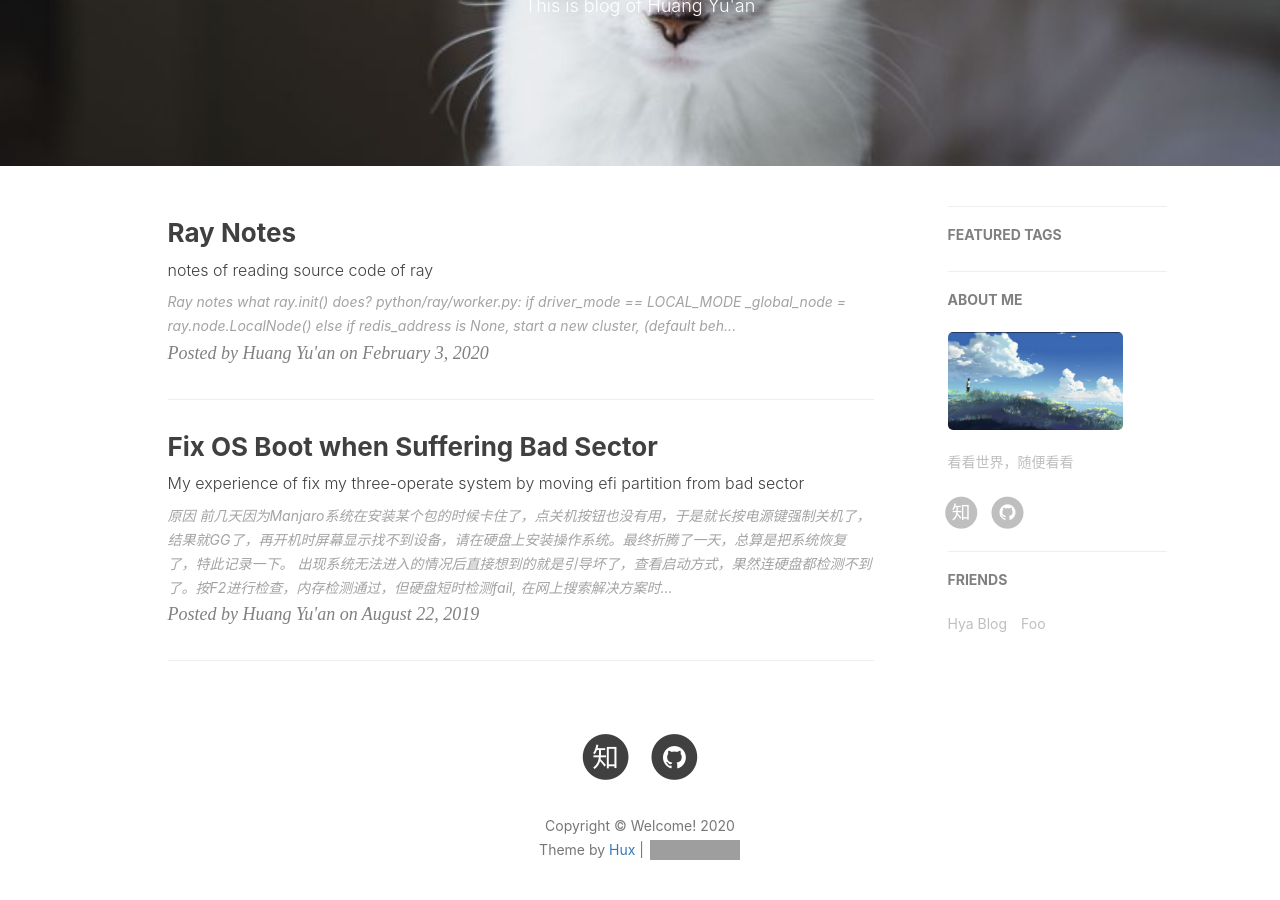
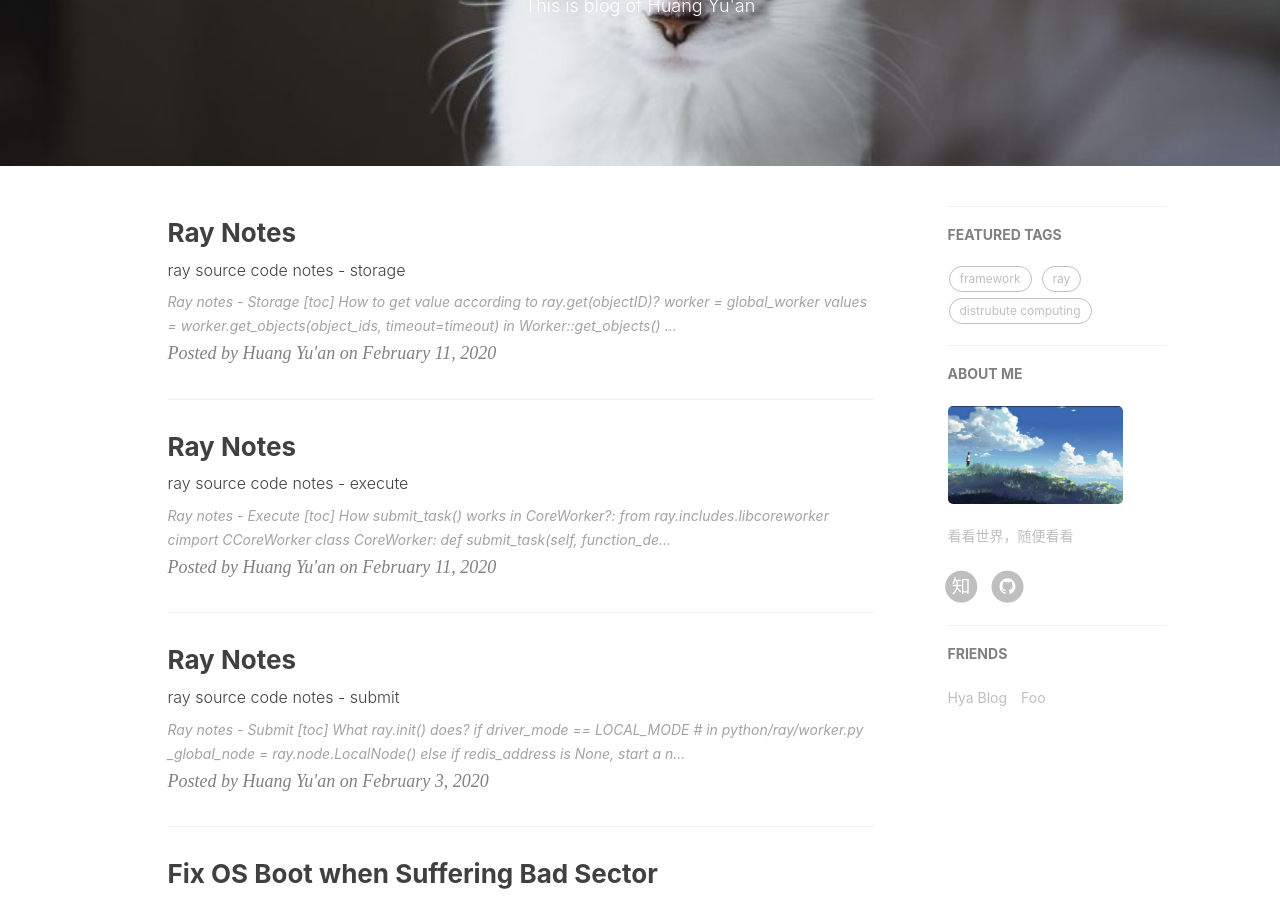
Before and after one commit to maxCodeVector/maxcodevector.github.io, a Jekyll site: the page built from index.html, in a window 1280 px wide and 900 px high, scrolled down 252 px. Built offline with Jekyll 4.4.1, drawn with Linux system fonts in a browser that asks for light colours; nearby versions of some CDN libraries; the list of posts is cut into pages by our own code; comment, search, counter and statistics services are not loaded; some of the changed lines change nothing that is shown; grey boxes are pictures that could not be loaded.

Commit message:
update ray notes

````diff
--- a/_posts/2020-02-03-ray-notes.md
+++ b/_posts/2020-02-03-ray-notes-submit.md
@@ -1,7 +1,7 @@
 ---
 layout:     post
 title:      "Ray Notes"
-subtitle:   "notes of reading source code of ray"
+subtitle:   "ray source code notes - submit"
 date:       2020-02-03
 author:     "Huang Yu'an"
 header-img: "img/post-bg-unix-linux.jpg"
@@ -11,16 +11,18 @@ tags:
     - distrubute computing
 ---
 
-# Ray notes
+# Ray notes - Submit
 
-#### what ray.init() does?
+[toc]
 
-**python/ray/worker.py:**
+### What `ray.init()` does?
 
 if `driver_mode == LOCAL_MODE`
 
 ```python
-        _global_node = ray.node.LocalNode()
+    # in python/ray/worker.py
+
+    _global_node = ray.node.LocalNode()
 ```
 
 else if `redis_address is None`, start a new cluster, (**default behavior**)
@@ -62,9 +64,9 @@ then call connect() to connect this node, call some hook if any
         if _internal_config else {})
 ```
 
-#### python/ray/node.py
 
-When create Node, pass local_mode to RayParams
+
+When creating Node, pass local_mode to RayParams
 
 >local_mode (bool): True if the code should be executed serially
 >without Ray. This is useful for debugging.
@@ -72,7 +74,9 @@ When create Node, pass local_mode to RayParams
 class: ray.node.Node(): create a node, may be start some new process.
 
 ```python
-    def __init__(self,
+	# python/ray/node.py
+
+	def __init__(self,
                  ray_params,
                  head=False,
                  shutdown_at_exit=True,
@@ -95,7 +99,7 @@ class: ray.node.Node(): create a node, may be start some new process.
         """
 ```
 
-#### How to connect a Node (local & remote)?
+### How to connect a Node (local & remote)?
 
 - Some basis check, eg. init twice?
 
@@ -162,7 +166,7 @@ class: ray.node.Node(): create a node, may be start some new process.
 
 
 
-### **How remote decorator works?**
+### How remote decorator works?
 
 **remote(*args, \*\*kwargs)**
 
@@ -293,8 +297,6 @@ is_direct_call: it is **false by default** which is controlled by environment va
 
 return an ActorHandle object
 
-
-
 #### Call the remote class (actor) function
 
 ```python
@@ -307,237 +309,51 @@ return an ActorHandle object
 
 
 
-#### How to get value according to objectID, ray.get()?
+### How create_actor() works in `CoreWorker`?
 
-```python
-    worker = global_worker
-    values = worker.get_objects(object_ids, timeout=timeout)
+```cython
+  def create_actor(self,
+                     function_descriptor,
+                     args,
+                     uint64_t max_reconstructions,
+                     resources,
+                     placement_resources,
+                     c_bool is_direct_call,
+                     int32_t max_concurrency,
+                     c_bool is_detached,
+                     c_bool is_asyncio):
+        cdef:
+            CRayFunction ray_function
+            c_vector[CTaskArg] args_vector
+            c_vector[c_string] dynamic_worker_options
+            unordered_map[c_string, double] c_resources
+            unordered_map[c_string, double] c_placement_resources
+            CActorID c_actor_id
+
+        with self.profile_event(b"submit_task"):
+            prepare_resources(resources, &c_resources)
+            prepare_resources(placement_resources, &c_placement_resources)
+            ray_function = CRayFunction(
+                LANGUAGE_PYTHON, string_vector_from_list(function_descriptor))
+            prepare_args(args, &args_vector)
+
+            with nogil:
+                check_status(self.core_worker.get().CreateActor(
+                    ray_function, args_vector,
+                    CActorCreationOptions(
+                        max_reconstructions, is_direct_call, max_concurrency,
+                        c_resources, c_placement_resources,
+                        dynamic_worker_options, is_detached, is_asyncio),
+                    &c_actor_id))
+
+            return ActorID(c_actor_id.Binary())
 ```
 
-in Worker::get_objects()
-
-```python
-     data_metadata_pairs = self.core_worker.get_objects(
-            object_ids, self.current_task_id, timeout_ms)
-     return self.deserialize_objects(data_metadata_pairs, object_ids)
-```
-
-#### How to put value according, ray.put()?
-
-```python
-object_id = worker.put_object(value)
-
-if not weakref and not worker.mode == LOCAL_MODE:
-    object_id.set_buffer_ref(
-    	worker.core_worker.get_objects([object_id],
-    									worker.current_task_id))
-return object_id
-
-```
-
-in Worker::put_object(),
-
-```python
-   def put_object(self, value, object_id=None):
-       ......
-        serialized_value = self.get_serialization_context().serialize(value)
-        return self.core_worker.put_serialized_object(
-            serialized_value, object_id=object_id)
-```
-
-#### How `submit_task()` works in CoreWorker?:
-
-```cython
-from ray.includes.libcoreworker cimport CCoreWorker
-
-class CoreWorker:
-    def submit_task(self,
-                    function_descriptor,
-                    args,
-                    int num_return_vals,
-                    c_bool is_direct_call,
-                    resources,
-                    int max_retries):
-        cdef:
-            unordered_map[c_string, double] c_resources
-            CTaskOptions task_options
-            CRayFunction ray_function
-            c_vector[CTaskArg] args_vector
-            c_vector[CObjectID] return_ids
-
-        with self.profile_event(b"submit_task"):
-            prepare_resources(resources, &c_resources) # some resources
-            task_options = CTaskOptions(
-                num_return_vals, is_direct_call, c_resources)
-            ray_function = CRayFunction(
-                LANGUAGE_PYTHON, string_vector_from_list(function_descriptor))
-            prepare_args(args, &args_vector) # push arguments
-
-            with nogil:
-                check_status(self.core_worker.get().SubmitTask(
-                    ray_function, args_vector, task_options, &return_ids,
-                    max_retries))
-
-            return VectorToObjectIDs(return_ids)
-```
+It will invoke method `CoreWorker::CreateActor` to create the actor and generate relative actor id.
 
 
 
-python/ray/includes/libcoreworker.pxd:
-
-```cython
-cdef extern from "ray/core_worker/core_worker.h" nogil:
-    cdef cppclass CCoreWorker "ray::CoreWorker":
-        CCoreWorker(const CWorkerType worker_type, const CLanguage language,
-                    const c_string &store_socket,
-                    const c_string &raylet_socket, const CJobID &job_id,
-                    const CGcsClientOptions &gcs_options,
-                    const c_string &log_dir, const c_string &node_ip_address,
-                    int node_manager_port,
-                    CRayStatus (
-                        CTaskType task_type,
-                        const CRayFunction &ray_function,
-                        const unordered_map[c_string, double] &resources,
-                        const c_vector[shared_ptr[CRayObject]] &args,
-                        const c_vector[CObjectID] &arg_reference_ids,
-                        const c_vector[CObjectID] &return_ids,
-                        c_vector[shared_ptr[CRayObject]] *returns) nogil,
-                    CRayStatus() nogil,
-                    c_bool ref_counting_enabled)
-        void Disconnect()
-        CWorkerType &GetWorkerType()
-        CLanguage &GetLanguage()
-
-        void StartExecutingTasks()
-
-        CRayStatus SubmitTask(
-            const CRayFunction &function, const c_vector[CTaskArg] &args,
-            const CTaskOptions &options, c_vector[CObjectID] *return_ids,
-            int max_retries)
-```
-
-src/ray/core_worker/core_worker.cc:
-
-```cpp
-Status CoreWorker::SubmitTask(const RayFunction &function,
-                              const std::vector<TaskArg> &args,
-                              const TaskOptions &task_options,
-                              std::vector<ObjectID> *return_ids, int max_retries) {
-  TaskSpecBuilder builder;
-  const int next_task_index = worker_context_.GetNextTaskIndex();
-  const auto task_id =
-      TaskID::ForNormalTask(worker_context_.GetCurrentJobID(),
-                            worker_context_.GetCurrentTaskID(), next_task_index);
-
-  const std::unordered_map<std::string, double> required_resources;
-  // TODO(ekl) offload task building onto a thread pool for performance
-  BuildCommonTaskSpec(
-      builder, worker_context_.GetCurrentJobID(), task_id,
-      worker_context_.GetCurrentTaskID(), next_task_index, GetCallerId(), rpc_address_,
-      function, args, task_options.num_returns, task_options.resources,
-      required_resources,
-      task_options.is_direct_call ? TaskTransportType::DIRECT : TaskTransportType::RAYLET,
-      return_ids);
-  TaskSpecification task_spec = builder.Build();
-  if (task_options.is_direct_call) {
-    task_manager_->AddPendingTask(GetCallerId(), rpc_address_, task_spec, max_retries);
-    return direct_task_submitter_->SubmitTask(task_spec);
-  } else {
-    return local_raylet_client_->SubmitTask(task_spec);
-  }
-}
-```
-
-#### Some definition:
-
-```cpp
-// Language of a task or worker.
-enum Language {
-  PYTHON = 0;
-  JAVA = 1;
-  CPP = 2;
-}
-
-// Type of a worker.
-enum WorkerType {
-  WORKER = 0;
-  DRIVER = 1;
-}
-
-// Type of a task.
-enum TaskType {
-  // Normal task.
-  NORMAL_TASK = 0;
-  // Actor creation task.
-  ACTOR_CREATION_TASK = 1;
-  // Actor task.
-  ACTOR_TASK = 2;
-}
-```
-
-to be continued...
-
-#### Where are value/reference of objects stored?
-
-1. open a space to store the new data and test if this object_id data has been created, if yet, do nothing and report it.
-
-```cython
- cdef:
-            CObjectID c_object_id
-            shared_ptr[CBuffer] data
-            shared_ptr[CBuffer] metadata
-        metadata = string_to_buffer(serialized_object.metadata)
-        total_bytes = serialized_object.total_bytes
-        object_already_exists = self._create_put_buffer(
-            metadata, total_bytes, object_id, &c_object_id, &data)
-```
-
-Using the Plasma In-Memory Object Store from C++.
-
-```c++
-/* in src/ray/core_worker/store_provider/plasma_store_provider.cc:55 */
-
-Status CoreWorkerPlasmaStoreProvider::Create(const std::shared_ptr<Buffer> &metadata,
-                                             const size_t data_size,
-                                             const ObjectID &object_id,
-                                             std::shared_ptr<Buffer> *data) {
-    ...
-    arrow::Status status =
-        store_client_.Create(plasma_id, data_size, metadata ? metadata->Data() : nullptr,
-                             metadata ? metadata->Size() : 0, &arrow_buffer);
-    ...
-}
-```
-
-2. If it is new object, after allocate a new place, write the serialized data to it, then call Seal() to make it immutable.
-
-```cython
-if not object_already_exists:
-            write_serialized_object(serialized_object, data)
-            with nogil:
-                check_status(
-                    self.core_worker.get().Seal(c_object_id))
-        return ObjectID(c_object_id.Binary())
-
-```
-
-3. Finally return the object id.
-
-#### How create_actor() works in CoreWorker?
-
-
-
-
-
-
-
-#### Where Global Control Store (GCS) stored in? One machine (head) or multiple?
-
-#### How Object Table, Task Table, Function Table implement in GCS?
-
-#### How it schedule task by considering the dependency?
-
-
+### Other useful reference
 
 https://medium.com/distributed-computing-with-ray/how-ray-uses-grpc-and-arrow-to-outperform-grpc-43ec368cb385
 
--- /dev/null
+++ b/_posts/2020-02-11-ray-notes-execute.md
@@ -0,0 +1,235 @@
+---
+layout:     post
+title:      "Ray Notes"
+subtitle:   "ray source code notes - execute"
+date:       2020-02-11
+author:     "Huang Yu'an"
+header-img: "img/post-bg-unix-linux.jpg"
+tags:
+    - framework
+    - ray
+    - distrubute computing
+---
+
+# Ray notes - Execute
+
+[toc]
+
+### How `submit_task()` works in CoreWorker?:
+
+```cython
+from ray.includes.libcoreworker cimport CCoreWorker
+
+class CoreWorker:
+    def submit_task(self,
+                    function_descriptor,
+                    args,
+                    int num_return_vals,
+                    c_bool is_direct_call,
+                    resources,
+                    int max_retries):
+        cdef:
+            unordered_map[c_string, double] c_resources
+            CTaskOptions task_options
+            CRayFunction ray_function
+            c_vector[CTaskArg] args_vector
+            c_vector[CObjectID] return_ids
+
+        with self.profile_event(b"submit_task"):
+            prepare_resources(resources, &c_resources) # some resources
+            task_options = CTaskOptions(
+                num_return_vals, is_direct_call, c_resources)
+            ray_function = CRayFunction(
+                LANGUAGE_PYTHON, string_vector_from_list(function_descriptor))
+            prepare_args(args, &args_vector) # push arguments
+
+            with nogil:
+                check_status(self.core_worker.get().SubmitTask(
+                    ray_function, args_vector, task_options, &return_ids,
+                    max_retries))
+
+            return VectorToObjectIDs(return_ids)
+```
+
+
+
+python/ray/includes/libcoreworker.pxd:
+
+```cython
+cdef extern from "ray/core_worker/core_worker.h" nogil:
+    cdef cppclass CCoreWorker "ray::CoreWorker":
+        CCoreWorker(const CWorkerType worker_type, const CLanguage language,
+                    const c_string &store_socket,
+                    const c_string &raylet_socket, const CJobID &job_id,
+                    const CGcsClientOptions &gcs_options,
+                    const c_string &log_dir, const c_string &node_ip_address,
+                    int node_manager_port,
+                    CRayStatus (
+                        CTaskType task_type,
+                        const CRayFunction &ray_function,
+                        const unordered_map[c_string, double] &resources,
+                        const c_vector[shared_ptr[CRayObject]] &args,
+                        const c_vector[CObjectID] &arg_reference_ids,
+                        const c_vector[CObjectID] &return_ids,
+                        c_vector[shared_ptr[CRayObject]] *returns) nogil,
+                    CRayStatus() nogil,
+                    c_bool ref_counting_enabled)
+        void Disconnect()
+        CWorkerType &GetWorkerType()
+        CLanguage &GetLanguage()
+
+        void StartExecutingTasks()
+
+        CRayStatus SubmitTask(
+            const CRayFunction &function, const c_vector[CTaskArg] &args,
+            const CTaskOptions &options, c_vector[CObjectID] *return_ids,
+            int max_retries)
+```
+
+src/ray/core_worker/core_worker.cc:
+
+```cpp
+Status CoreWorker::SubmitTask(const RayFunction &function,
+                              const std::vector<TaskArg> &args,
+                              const TaskOptions &task_options,
+                              std::vector<ObjectID> *return_ids, int max_retries) {
+  TaskSpecBuilder builder;
+  const int next_task_index = worker_context_.GetNextTaskIndex();
+  const auto task_id =
+      TaskID::ForNormalTask(worker_context_.GetCurrentJobID(),
+                            worker_context_.GetCurrentTaskID(), next_task_index);
+
+  const std::unordered_map<std::string, double> required_resources;
+  // TODO(ekl) offload task building onto a thread pool for performance
+  BuildCommonTaskSpec(
+      builder, worker_context_.GetCurrentJobID(), task_id,
+      worker_context_.GetCurrentTaskID(), next_task_index, GetCallerId(), rpc_address_,
+      function, args, task_options.num_returns, task_options.resources,
+      required_resources,
+      task_options.is_direct_call ? TaskTransportType::DIRECT : TaskTransportType::RAYLET,
+      return_ids);
+  TaskSpecification task_spec = builder.Build();
+  if (task_options.is_direct_call) {
+    task_manager_->AddPendingTask(GetCallerId(), rpc_address_, task_spec, max_retries);
+    return direct_task_submitter_->SubmitTask(task_spec);
+  } else {
+    return local_raylet_client_->SubmitTask(task_spec);
+  }
+}
+```
+
+#### Some definition:
+
+```cpp
+// Language of a task or worker.
+enum Language {
+  PYTHON = 0;
+  JAVA = 1;
+  CPP = 2;
+}
+
+// Type of a worker.
+enum WorkerType {
+  WORKER = 0;
+  DRIVER = 1;
+}
+
+// Type of a task.
+enum TaskType {
+  // Normal task.
+  NORMAL_TASK = 0;
+  // Actor creation task.
+  ACTOR_CREATION_TASK = 1;
+  // Actor task.
+  ACTOR_TASK = 2;
+}
+```
+
+to be continued...
+
+
+
+### How `CoreWorker` execute each task really?
+
+a worker run main_loop will receive and execute task.
+
+```python
+# in class Worker
+    def main_loop(self):
+        """The main loop a worker runs to receive and execute tasks."""
+
+        def sigterm_handler(signum, frame):
+            shutdown(True)
+            sys.exit(1)
+
+        signal.signal(signal.SIGTERM, sigterm_handler)
+        self.core_worker.run_task_loop()
+        sys.exit(0)
+```
+
+Normally we have these processes:
+
+1. **(ray start --head)**
+
+   - process run `python/ray/log_monitor.py`
+
+   - process run `python/ray/reporter.py`
+
+   - raylet process with several child process (worker processes)
+
+   - plasma_store_server process
+
+   - raylet_monitor process
+
+   - two redis-server processes
+
+2. **(ray start redis_addr=xxxxx, join to the head node's cluster)**
+
+3. **(ray.init(ip_addr=xxxxx), connect this cluster)**
+
+4. **(ray.init(), create local worker process)**
+
+   - process run `python/ray/ray_process_reaper.py`::==>`self.start_reaper_process()`
+   - process run `python/ray/monitor.py`
+   - two redis-server processes::==>`self.start_head_processes()`
+   - process run `python/ray/log_monitor.py`
+   - process run `python/ray/reporter.py`
+   - raylet process with serveral child worker processes
+   - plasma_store_server process
+   - raylet_monitor process ::==>`self.start_ray_processes()`
+
+
+```python
+# in class ray.node.Node
+    def start_head_processes(self):
+        """Start head processes on the node."""
+        logger.debug(
+            "Process STDOUT and STDERR is being redirected to {}.".format(
+                self._logs_dir))
+        assert self._redis_address is None
+        # If this is the head node, start the relevant head node processes.
+        self.start_redis()
+        self.start_monitor()
+        self.start_raylet_monitor()
+        # The dashboard is Python3.x only.
+        if PY3 and self._ray_params.include_webui:
+            self.start_dashboard()
+
+    def start_ray_processes(self):
+        """Start all of the processes on the node."""
+        logger.debug(
+            "Process STDOUT and STDERR is being redirected to {}.".format(
+                self._logs_dir))
+
+        self.start_plasma_store()
+        self.start_raylet()
+        if PY3:
+            self.start_reporter()
+
+        if self._ray_params.include_log_monitor:
+            self.start_log_monitor()
+```
+
+
+
+### How it schedule task by considering the dependency?
--- /dev/null
+++ b/_posts/2020-02-11-ray-notes-storage.md
@@ -0,0 +1,104 @@
+---
+layout:     post
+title:      "Ray Notes"
+subtitle:   "ray source code notes - storage"
+date:       2020-02-11
+author:     "Huang Yu'an"
+header-img: "img/post-bg-unix-linux.jpg"
+tags:
+    - framework
+    - ray
+    - distrubute computing
+---
+
+# Ray notes - Storage
+
+[toc]
+
+### How to get value according to `ray.get(objectID)`?
+
+```python
+    worker = global_worker
+    values = worker.get_objects(object_ids, timeout=timeout)
+```
+
+in Worker::get_objects()
+
+```python
+     data_metadata_pairs = self.core_worker.get_objects(
+            object_ids, self.current_task_id, timeout_ms)
+     return self.deserialize_objects(data_metadata_pairs, object_ids)
+```
+
+### How to put value according, ray.put()?
+
+```python
+object_id = worker.put_object(value)
+
+if not weakref and not worker.mode == LOCAL_MODE:
+    object_id.set_buffer_ref(
+    	worker.core_worker.get_objects([object_id],
+    									worker.current_task_id))
+return object_id
+
+```
+
+in Worker::put_object(),
+
+```python
+   def put_object(self, value, object_id=None):
+       ......
+        serialized_value = self.get_serialization_context().serialize(value)
+        return self.core_worker.put_serialized_object(
+            serialized_value, object_id=object_id)
+```
+
+### Where are value/reference of objects stored?
+
+1. open a space to store the new data and test if this object_id data has been created, if yet, do nothing and report it.
+
+```cython
+ cdef:
+            CObjectID c_object_id
+            shared_ptr[CBuffer] data
+            shared_ptr[CBuffer] metadata
+        metadata = string_to_buffer(serialized_object.metadata)
+        total_bytes = serialized_object.total_bytes
+        object_already_exists = self._create_put_buffer(
+            metadata, total_bytes, object_id, &c_object_id, &data)
+```
+
+Using the Plasma In-Memory Object Store from C++.
+
+```c++
+/* in src/ray/core_worker/store_provider/plasma_store_provider.cc:55 */
+
+Status CoreWorkerPlasmaStoreProvider::Create(const std::shared_ptr<Buffer> &metadata,
+                                             const size_t data_size,
+                                             const ObjectID &object_id,
+                                             std::shared_ptr<Buffer> *data) {
+    ...
+    arrow::Status status =
+        store_client_.Create(plasma_id, data_size, metadata ? metadata->Data() : nullptr,
+                             metadata ? metadata->Size() : 0, &arrow_buffer);
+    ...
+}
+```
+
+2. If it is new object, after allocate a new place, write the serialized data to it, then call Seal() to make it immutable.
+
+```cython
+if not object_already_exists:
+            write_serialized_object(serialized_object, data)
+            with nogil:
+                check_status(
+                    self.core_worker.get().Seal(c_object_id))
+        return ObjectID(c_object_id.Binary())
+
+```
+
+3. Finally return the object id.
+
+### Where Global Control Store (GCS) stored in? One machine (head) or multiple?
+
+### How Object Table, Task Table, Function Table implement in GCS?
````
